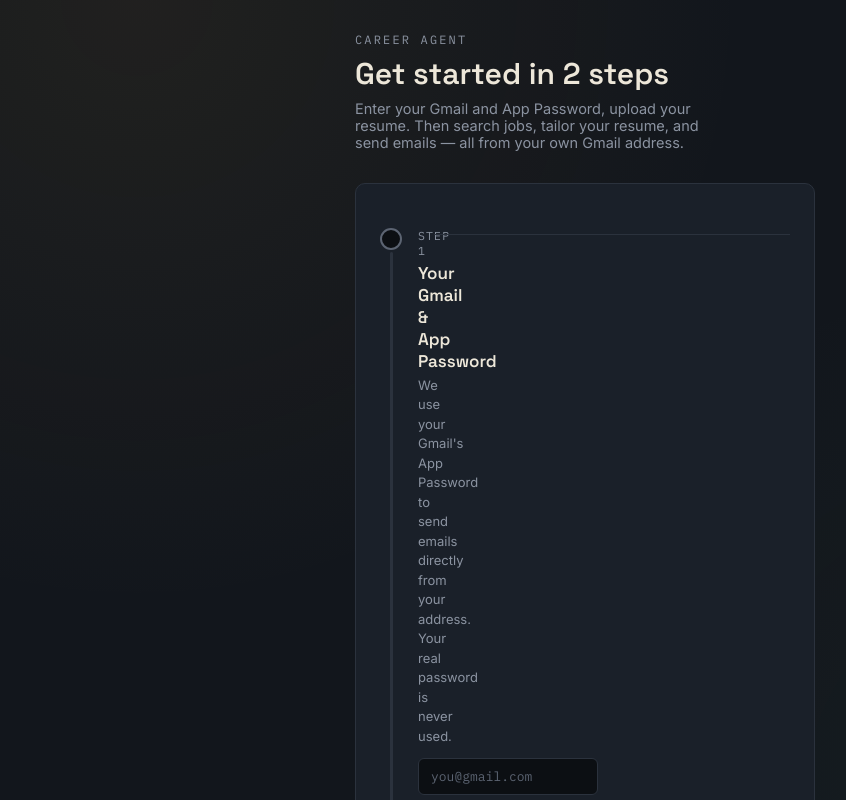
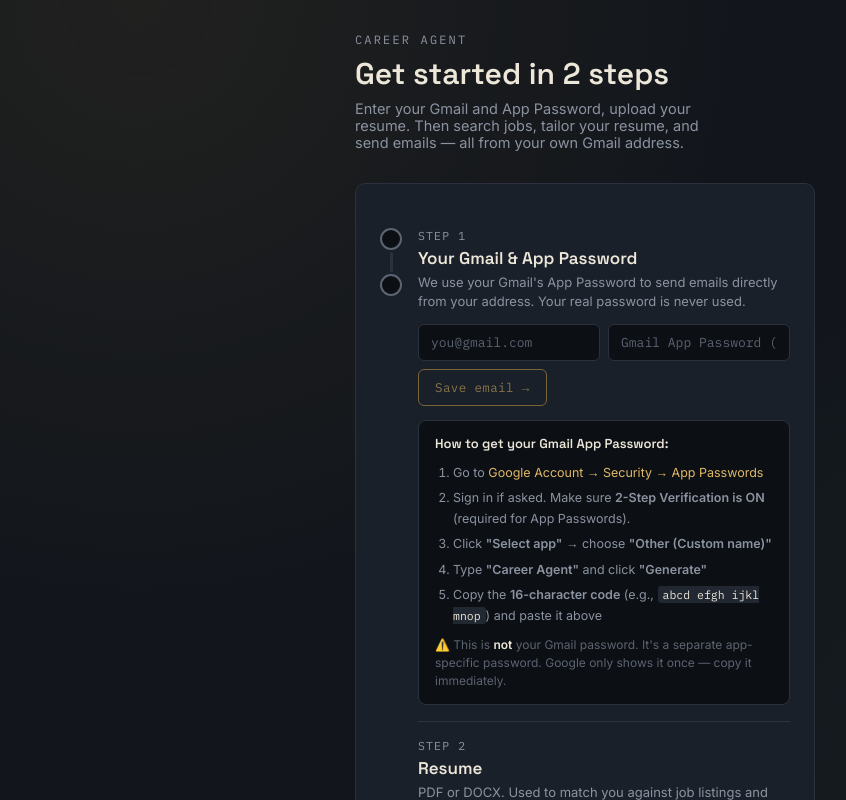
Before and after one commit to KartikPahadiya/autoapply, a React (Vite) app in the folder frontend/: page / in a window 1280 px wide. Shown: the top 800 px of the page, without its empty margins (55-901 px from the left). Built offline with nearby package versions, Linux system fonts and the light colour scheme; no server answers.

Commit message:
Fix: separate body and status bar so track only spans steps, not status bar

```diff
--- a/frontend/src/components/AccessPanel.css
+++ b/frontend/src/components/AccessPanel.css
@@ -37,15 +37,22 @@
   max-width: 40ch;
 }
 
-/* Card: track on left, steps on right */
+/* Card: column layout — body on top, status bar below */
 .access-card {
   background: var(--panel);
   border: 1px solid var(--panel-line);
   border-radius: 10px;
   padding: 28px 24px 24px;
   display: flex;
+  flex-direction: column;
+  gap: 0;
+}
+
+/* Body: row layout — track on left, steps on right */
+.access-body {
+  display: flex;
   gap: 16px;
-  align-items: stretch;
+  align-items: flex-start;
 }
 
 /* Vertical track with two dots and a connecting line */
@@ -247,7 +254,7 @@
 }
 
 .access-status-bar {
-  margin-top: 22px;
+  margin-top: 20px;
   padding-top: 20px;
   border-top: 1px solid var(--panel-line);
   display: flex;
--- a/frontend/src/components/AccessPanel.jsx
+++ b/frontend/src/components/AccessPanel.jsx
@@ -62,6 +62,8 @@
         </p>
 
         <div className="access-card">
+          {/* Track + steps together at top, don't stretch full height */}
+          <div className="access-body">
             {/* Dedicated vertical progress track on the left */}
             <div className="access-track">
               <div className={`access-track-dot ${email ? "done" : ""}`} />
@@ -167,6 +169,7 @@
                 </div>
               </div>
             </div>
+          </div>
 
           <div className="access-status-bar">
             <span className="access-status-label">
```
Lines whose indentation alone changed are shown as unchanged.
